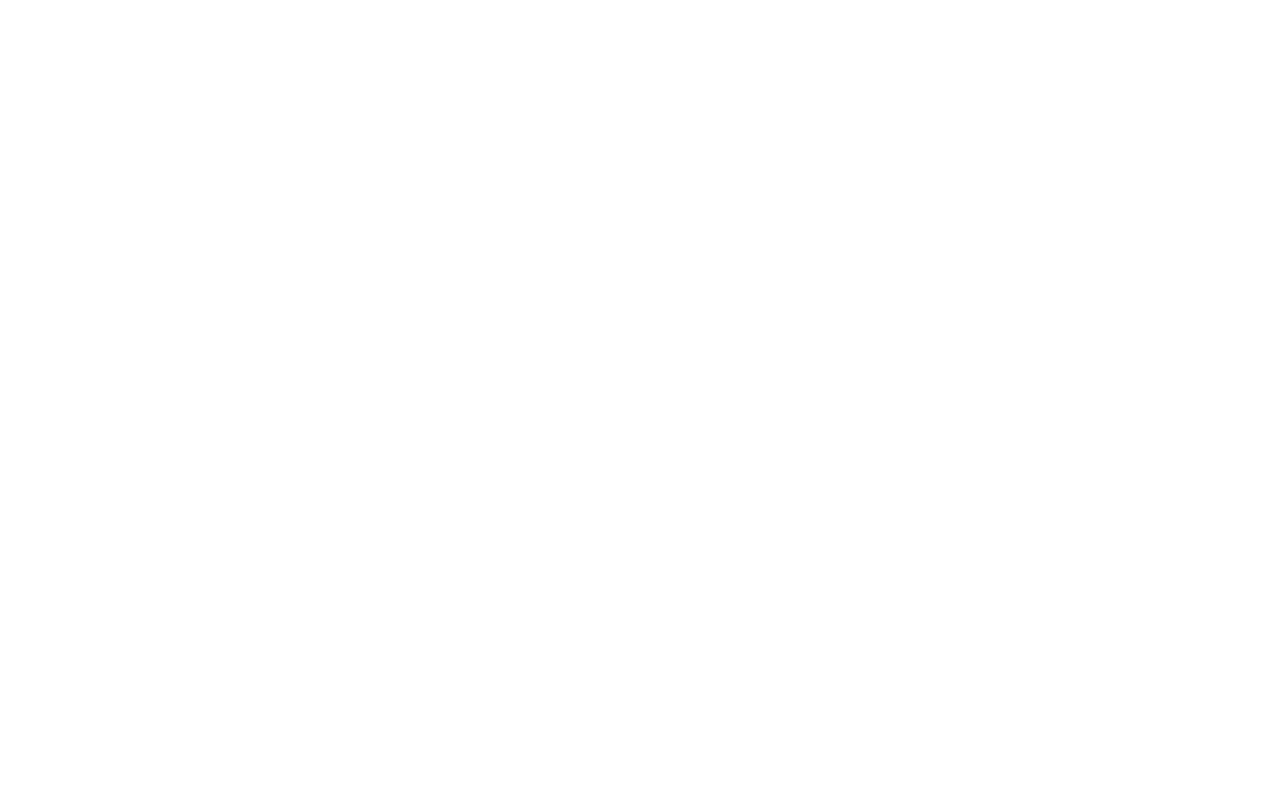
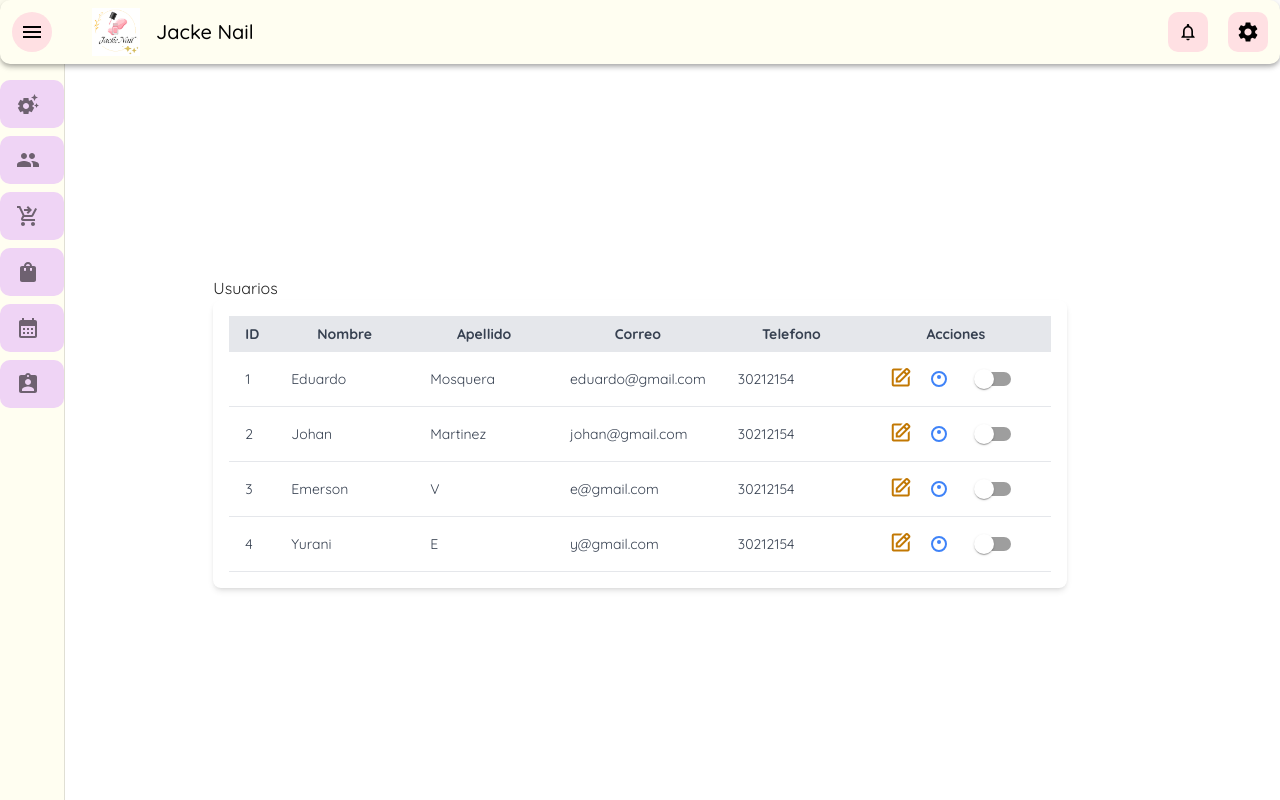
Before and after one commit to Jsma07/FrontEnd, a React (Create React App) app: page /Usuarios/Administradores in a window 1280 px wide. Before the commit this address had no page. Built offline with nearby package versions, Linux system fonts and the light colour scheme.

Commit message:
Cambios en el estilo del login, se agregaron las rutas correspondientes a cada subitem de usuarios, se creo la tabla como componente y se reutilizo en roles y usuarios

```diff
--- a/src/components/consts/Login.jsx
+++ b/src/components/consts/Login.jsx
@@ -19,21 +19,15 @@ const Login = () => {
             Iniciar sesión
           </h1>
           <form className="flex flex-col items-center space-y-6 md:space-y-8 p-1" onSubmit={handleLogin}>
-            <div className="relative w-full">
-              <input
-                type="email"
-                id="email"
-                className="block w-full px-4 py-2 text-sm text-gray-900 bg-white rounded-lg border border-gray-900 focus:outline-none focus:border-blue-600"
-                placeholder="Correo electrónico"
-              />
+          <div className="relative w-full">
+                <input type="text" id="small_outlined" className="block px-4 py-2 w-full text-sm text-grwhite rounded-lg border border-gray-700 appearance-none dark:text-white dark:border-gray-600 dark:focus:border-blue-500 focus:outline-none focus:ring-0 focus:border-blue-600 peer" placeholder=" " />
+                <label for="small_outlined" className="absolute text-sm text-gray-500 dark:text-gray-400 duration-300 transform -translate-y-3 scale-75 top-1 z-10 origin-[0] bg-white dark:bg-gray-900 px-2 peer-focus:px-2 peer-focus:text-blue-600 peer-focus:dark:text-blue-500 peer-placeholder-shown:scale-100 peer-placeholder-shown:-translate-y-1/2 peer-placeholder-shown:top-1/2 peer-focus:top-1 peer-focus:scale-75 peer-focus:-translate-y-3 start-1 rtl:peer-focus:translate-x-1/4 rtl:peer-focus:left-auto">
+                   Correo: </label>
             </div>
             <div className="relative w-full">
-              <input
-                type="password"
-                id="password"
-                className="block w-full px-4 py-2 text-sm text-gray-900 bg-white rounded-lg border border-gray-900 focus:outline-none focus:border-blue-600"
-                placeholder="Contraseña"
-              />
+                <input type="text" id="small_outlined" className="block px-4 py-2 w-full text-sm text-grwhite rounded-lg border border-gray-700 appearance-none dark:text-white dark:border-gray-600 dark:focus:border-blue-500 focus:outline-none focus:ring-0 focus:border-blue-600 peer" placeholder=" " />
+                <label for="small_outlined" className="absolute text-sm text-gray-500 dark:text-gray-400 duration-300 transform -translate-y-3 scale-75 top-1 z-10 origin-[0] bg-white dark:bg-gray-900 px-2 peer-focus:px-2 peer-focus:text-blue-600 peer-focus:dark:text-blue-500 peer-placeholder-shown:scale-100 peer-placeholder-shown:-translate-y-1/2 peer-placeholder-shown:top-1/2 peer-focus:top-1 peer-focus:scale-75 peer-focus:-translate-y-3 start-1 rtl:peer-focus:translate-x-1/4 rtl:peer-focus:left-auto">
+                   Contraseña: </label>
             </div>
             <div className="w-full flex justify-between">
               <a href="#" className="text-sm font-medium text-blue-600 hover:underline">¿Olvidaste tu contraseña?</a>
--- a/src/components/consts/Tabla.jsx
+++ b/src/components/consts/Tabla.jsx
@@ -1,31 +1,35 @@
 import React from 'react';
-import { DataGrid } from '@mui/x-data-grid';
-import { styled } from '@mui/system';
 
-// Estilo personalizado para el DataGrid
-const StyledDataGrid = styled(DataGrid)({
-  '& .MuiDataGrid-root': {
-    backgroundColor: '#f9f9f9', // Color de fondo personalizado
-  },
-});
-
-const Tabla = ({ rows, columns, pageSizeOptions = [5, 10] }) => {
+const Table = ({ columns, data }) => {
   return (
-    <StyledDataGrid
-      rows={rows}
-      columns={columns}
-      autoHeight
-      pageSize={7}
-      disableSelectionOnClick
-      initialState={{
-        pagination: {
-          paginationModel: { page: 0 },
-        },
-      }}
-      pageSizeOptions={pageSizeOptions}
-      checkboxSelection
-    />
+    <div className="overflow-x-auto shadow-md rounded-lg bg-white dark:bg-gray-800 p-4">
+      <table className="w-full text-sm text-gray-700 dark:text-gray-300">
+        <thead className="bg-gray-200 dark:bg-gray-700">
+          <tr>
+            {/* Renderiza las columnas de la tabla */}
+            {columns.map((column) => (
+              <th key={column.field} className={`px-4 py-2 ${column.width}`}>
+                {column.headerName}
+              </th>
+            ))}
+          </tr>
+        </thead>
+        <tbody>
+          {/* Renderiza las filas de la tabla */}
+          {data.map((row, rowIndex) => (
+            <tr key={rowIndex} className="border-b hover:bg-gray-100 dark:hover:bg-gray-700">
+              {columns.map((column, colIndex) => (
+                <td key={colIndex} className={`px-4 py-2 ${column.width}`}>
+                  {/* Renderiza el contenido de cada celda */}
+                  {column.renderCell ? column.renderCell({ row }) : row[column.field]}
+                </td>
+              ))}
+            </tr>
+          ))}
+        </tbody>
+      </table>
+    </div>
   );
 };
 
-export default Tabla;
+export default Table;
--- a/src/components/consts/navbarItems.js
+++ b/src/components/consts/navbarItems.js
@@ -20,9 +20,9 @@ export const NavbarItems =[
         icon: <PeopleIcon />,
         label: 'Usuarios',
         subitems: [
-          { label: 'Administradores', route: '/usuarios/administradores', icon: <PeopleIcon /> },
-          { label: 'Empleados', route: '/usuarios/empleados', icon: <PeopleIcon /> },
-          { label: 'Clientes', route: '/usuarios/clientes',icon: <PeopleIcon /> },
+          { label: 'Administradores', route: '/Usuarios/Administradores', icon: <PeopleIcon /> },
+          { label: 'Empleados', route: '/Usuarios/Empleados', icon: <PeopleIcon /> },
+          { label: 'Clientes', route: '/Usuarios/Clientes',icon: <PeopleIcon /> },
         ],
       },
     {
--- a/src/index.js
+++ b/src/index.js
@@ -22,7 +22,7 @@ import CrearCuenta from './components/consts/Register';
     <Route path="/" element={<App />} >
 
      <Route path="/configuracion/roles" element={<Roles />} />
-      <Route path="/usuarios" element={<Usuarios />} />
+      <Route path="/Usuarios/Administradores" element={<Usuarios />} />
       <Route path="/ventas" element={<Ventas />} />
       <Route path="/compras" element={<Compras />} />
       <Route path="/agendamiento" element={<Agenda />} />
--- a/src/pages/Roles/Roles.jsx
+++ b/src/pages/Roles/Roles.jsx
@@ -1,21 +1,33 @@
 import React, { useState } from "react";
 import CustomSwitch from "../../components/consts/switch";
 import AddRoleModal from "./ModalRol";
+import Table from "../../components/consts/Tabla";
 
 const Roles = () => {
   const [selectedRows, setSelectedRows] = useState([]);
   const [openModal, setOpenModal] = useState(false);
 
-  const handleToggle = (id) => {
-    // Implementa la lógica para cambiar el estado de isActive para la fila con el id dado
+  const handleToggleSwitch = (id) => {
+    // Encuentra la fila correspondiente al ID
+    const updatedRows = rows.map((row) => {
+      if (row.id === id) {
+        // Invierte el estado isActive
+        return { ...row, isActive: !row.isActive };
+      }
+      return row;
+    });
+
+    // Actualiza el estado de las filas
+    setRows(updatedRows);
   };
 
   const handleEditClick = (id) => {
-    // Implementa la lógica para manejar el clic en el botón de editar
+    console.log(`Editando rol con ID: ${id}`);
+    handleOpenModal();
   };
 
   const handleViewDetailsClick = (id) => {
-    // Implementa la lógica para manejar el clic en el botón de ver detalles
+    console.log(`Viendo detalles del rol con ID: ${id}`);
   };
 
   const handleOpenModal = () => {
@@ -36,8 +48,8 @@ const Roles = () => {
       width: 'w-48',
       renderCell: (params) => (
         <div className="flex justify-center space-x-4">
-          <button onClick={handleOpenModal} className="text-yellow-500">
-          <i class='bx bx-edit' style={{ fontSize: "24px" }}></i>
+          <button onClick={() => handleEditClick(params.row.id)} className="text-yellow-500">
+            <i className="bx bx-edit" style={{ fontSize: "24px" }}></i>
           </button>
           <button onClick={() => handleViewDetailsClick(params.row.id)} className="text-blue-500">
             <svg className="w-5 h-5" fill="currentColor" viewBox="0 0 20 20">
@@ -48,50 +60,28 @@ const Roles = () => {
               />
             </svg>
           </button>
-          <CustomSwitch active={params.row.isActive} onToggle={() => handleToggle(params.row.id)} />
+          {/* CustomSwitch que cambia su estado cuando se hace clic */}
+          <CustomSwitch
+            active={params.row.isActive}
+            onToggle={() => handleToggleSwitch(params.row.id)}
+          />
         </div>
       ),
     },
-
   ];
 
-  const rows = [
+  const [rows, setRows] = useState([
     { id: 1, Nombre: 'Administrador', Permisos: 'CRUD', isActive: false },
     { id: 2, Nombre: 'Empleado', Permisos: 'RU', isActive: false },
     { id: 3, Nombre: 'Cliente', Permisos: 'RU', isActive: false },
     { id: 4, Nombre: 'Cajero', Permisos: 'RU', isActive: false },
     { id: 5, Nombre: 'A', Permisos: 'RU', isActive: true },
-  ];
+  ]);
 
   return (
-    <div className="overflow-x-auto shadow-md rounded-lg bg-white dark:bg-gray-800 p-4">
-      <div className="mb-4 flex justify-end">
-        <button onClick={handleOpenModal} className="text-blue-500">
-        <i class='bx bxs-shield-plus' style={{ fontSize: "24px" }}></i>
-        </button>
-      </div>
-      <table className="w-full text-sm text-gray-700 dark:text-gray-300">
-        <thead className="bg-gray-200 dark:bg-gray-700">
-          <tr>
-            {columns.map((column) => (
-              <th key={column.field} className={`px-4 py-2 ${column.width}`}>
-                {column.headerName}
-              </th>
-            ))}
-          </tr>
-        </thead>
-        <tbody>
-          {rows.map((row) => (
-            <tr key={row.id} className="border-b hover:bg-gray-100 dark:hover:bg-gray-700">
-              {columns.map((column, index) => (
-                <td key={index} className={`px-4 py-2 ${column.width}`}>
-                  {column.renderCell ? column.renderCell({ row }) : row[column.field]}
-                </td>
-              ))}
-            </tr>
-          ))}
-        </tbody>
-      </table>
+    <div>
+      <h1>Roles</h1>
+      <Table columns={columns} data={rows} />
       <AddRoleModal open={openModal} handleClose={handleCloseModal} />
     </div>
   );
--- a/src/pages/Usuarios/Usuarios.jsx
+++ b/src/pages/Usuarios/Usuarios.jsx
@@ -1,12 +1,93 @@
-import { Grid } from "@mui/material";
-import React from "react";
+import React, { useState } from "react";
+import CustomSwitch from "../../components/consts/switch";
+import AddRoleModal from "../Roles/ModalRol";
+import Table from "../../components/consts/Tabla";
 
- const Usuarios = ()=>{
-    return(
-        <Grid item xs={8}>
-            Pagina Usuarios
-        </Grid>
-    )
-}
+const Usuarios = () => {
+  const [selectedRows, setSelectedRows] = useState([]);
+  const [openModal, setOpenModal] = useState(false);
 
-export default Usuarios
+  const handleToggleSwitch = (id) => {
+    // Encuentra la fila correspondiente al ID
+    const updatedRows = rows.map((row) => {
+      if (row.id === id) {
+        // Invierte el estado isActive
+        return { ...row, isActive: !row.isActive };
+      }
+      return row;
+    });
+
+    // Actualiza el estado de las filas
+    setRows(updatedRows);
+  };
+
+  const handleEditClick = (id) => {
+    console.log(`Editando rol con ID: ${id}`);
+    handleOpenModal();
+  };
+
+  const handleViewDetailsClick = (id) => {
+    console.log(`Viendo detalles del rol con ID: ${id}`);
+  };
+
+  const handleOpenModal = () => {
+    setOpenModal(true);
+  };
+
+  const handleCloseModal = () => {
+    setOpenModal(false);
+  };
+
+  const columns = [
+    { field: 'id', headerName: 'ID', width: 'w-16' },
+    { field: 'Nombre', headerName: 'Nombre', width: 'w-36' },
+    { field: 'Apellido', headerName: 'Apellido', width: 'w-36' },
+    { field: 'Correo', headerName: 'Correo', width: 'w-36' },
+    { field: 'Telefono', headerName: 'Telefono', width: 'w-36' },
+
+    {
+      field: 'Acciones',
+      headerName: 'Acciones',
+      width: 'w-48',
+      renderCell: (params) => (
+        <div className="flex justify-center space-x-4">
+          <button onClick={() => handleEditClick(params.row.id)} className="text-yellow-500">
+            <i className="bx bx-edit" style={{ fontSize: "24px" }}></i>
+          </button>
+          <button onClick={() => handleViewDetailsClick(params.row.id)} className="text-blue-500">
+            <svg className="w-5 h-5" fill="currentColor" viewBox="0 0 20 20">
+              <path
+                fillRule="evenodd"
+                d="M10 18a8 8 0 100-16 8 8 0 000 16zm0-2a6 6 0 100-12 6 6 0 000 12zm0-6a2 2 0 110-4 2 2 0 010 4z"
+                clipRule="evenodd"
+              />
+            </svg>
+          </button>
+          {/* CustomSwitch que cambia su estado cuando se hace clic */}
+          <CustomSwitch
+            active={params.row.isActive}
+            onToggle={() => handleToggleSwitch(params.row.id)}
+          />
+        </div>
+      ),
+    },
+  ];
+
+  const [rows, setRows] = useState([
+    { id: 1, Nombre: 'Eduardo', Apellido: 'Mosquera',Correo: 'eduardo@gmail.com' ,Telefono: 30212154 , isActive: false },
+    { id: 2, Nombre: 'Johan', Apellido: 'Martinez',Correo: 'johan@gmail.com' ,Telefono: 30212154 , isActive: false },
+    { id: 3, Nombre: 'Emerson', Apellido: 'V',Correo: 'e@gmail.com' ,Telefono: 30212154 , isActive: false },
+    { id: 4, Nombre: 'Yurani', Apellido: 'E',Correo: 'y@gmail.com' ,Telefono: 30212154 , isActive: false },
+
+  ]);
+
+  return (
+    <div>
+      <h1>Usuarios</h1>
+      <Table columns={columns} data={rows} />
+      <AddRoleModal open={openModal} handleClose={handleCloseModal} />
+    </div>
+  );
+};
+
+export default Usuarios;
```
Also changed, not shown: src/components/common/commonButton/commonButon.jsx (deleted, +0 -19 lines).
